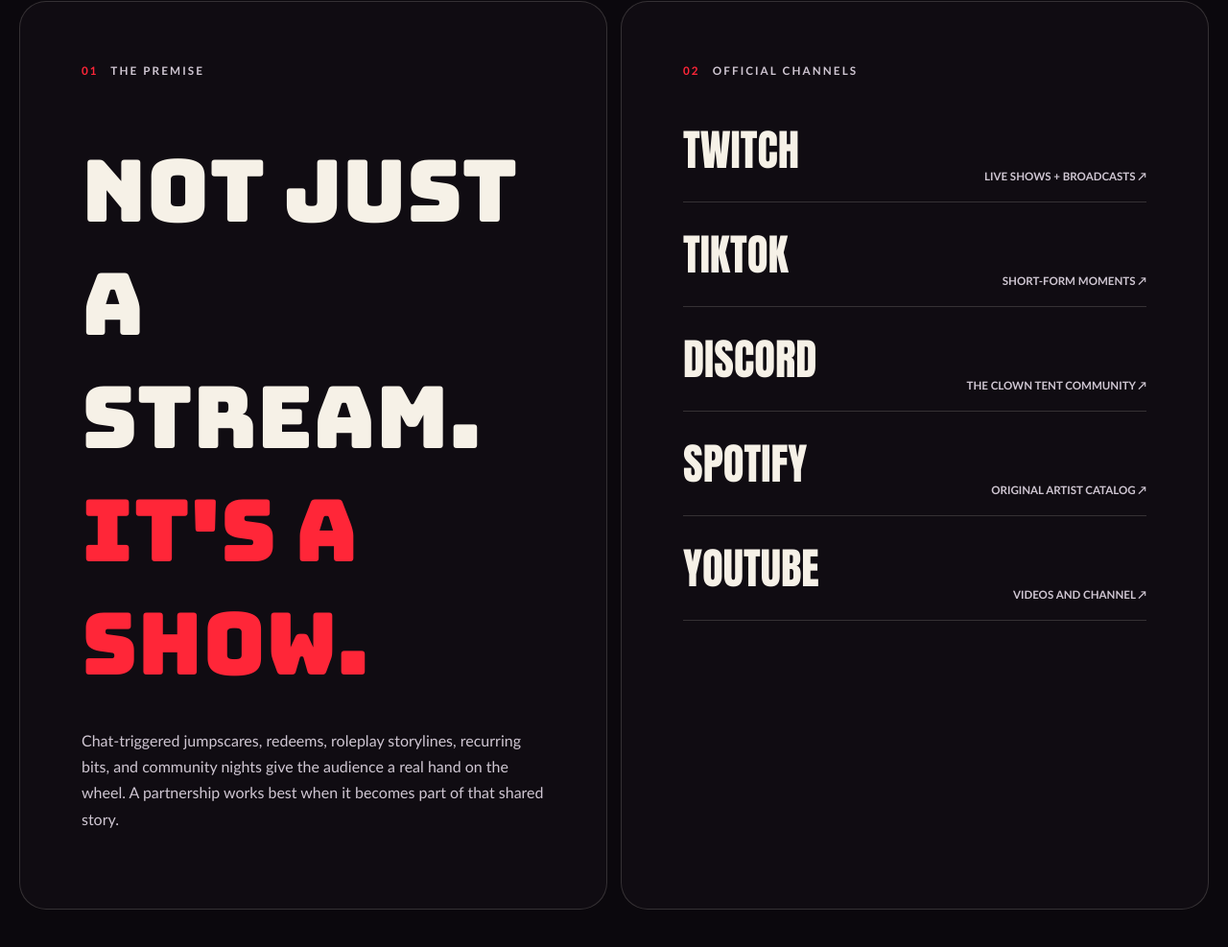
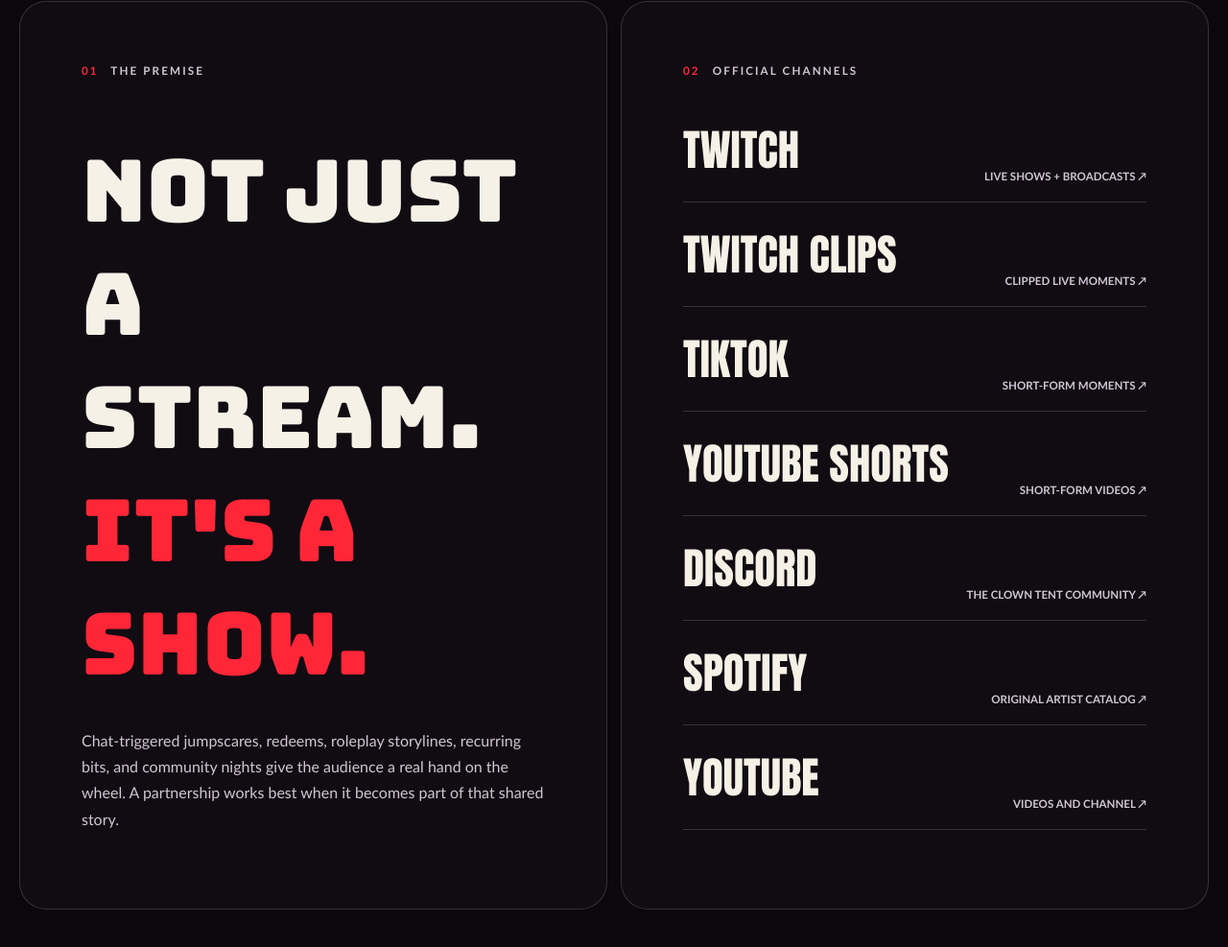
Before and after one commit to Smabblez/smabblez.github.io, a website: page media-kit.html in a window 1280 px wide. Shown: the part 1304-2291 px from the top of the page at 96% size. Drawn offline with Linux system fonts and the light colour scheme.

Commit message:
Add clip routes to media kit

```diff
--- a/media-kit.html
+++ b/media-kit.html
@@ -98,7 +98,9 @@
       <div class="kit-panel kit-platforms">
         <p class="kicker"><span>02</span> Official channels</p>
         <a href="https://www.twitch.tv/smabblez" target="_blank" rel="noreferrer"><strong>Twitch</strong><span>Live shows + broadcasts ↗</span></a>
+        <a href="https://www.twitch.tv/smabblez/clips?range=all" data-content="twitchClips" target="_blank" rel="noreferrer"><strong>Twitch Clips</strong><span>Clipped live moments ↗</span></a>
         <a href="https://www.tiktok.com/@Smabblez" target="_blank" rel="noreferrer"><strong>TikTok</strong><span>Short-form moments ↗</span></a>
+        <a href="https://www.youtube.com/@Smabblez/shorts" data-content="youtubeShorts" target="_blank" rel="noreferrer"><strong>YouTube Shorts</strong><span>Short-form videos ↗</span></a>
         <a href="https://discord.gg/5edKN6cw2K" target="_blank" rel="noreferrer"><strong>Discord</strong><span>The Clown Tent community ↗</span></a>
         <a href="https://open.spotify.com/artist/1JiqQUYL0EA1h3jVQIRQtg" target="_blank" rel="noreferrer"><strong>Spotify</strong><span>Original artist catalog ↗</span></a>
         <a href="https://www.youtube.com/@Smabblez" target="_blank" rel="noreferrer"><strong>YouTube</strong><span>Videos and channel ↗</span></a>
--- a/scripts/validate.mjs
+++ b/scripts/validate.mjs
@@ -103,6 +103,7 @@
 check(mediaKit.includes('class="kit-brief"') && (mediaKit.match(/class="kit-brief"/g) || []).length === 1, 'Media-kit collaboration brief checklist is missing.');
 check(mediaKit.includes('data-print-kit') && mediaKit.includes('src="media-kit.js?v=20260723a"') && !mediaKit.includes('onclick="window.print()"'), 'Media-kit print control must use the dedicated accessible script.');
 check(mediaKit.includes('href="#kit-contact"') && mediaKit.includes('id="kit-contact"'), 'Media-kit must expose an above-the-fold path to collaboration contact.');
+check(mediaKit.includes('https://www.twitch.tv/smabblez/clips?range=all') && mediaKit.includes('https://www.youtube.com/@Smabblez/shorts'), 'Media-kit official channels must include verified clip destinations.');
 check(existsSync(join(root, 'media-kit.js')) && readFileSync(join(root, 'scripts', 'build-site.mjs'), 'utf8').includes("'media-kit.js'"), 'Media-kit behavior script must be included in the deployment artifact.');
 check(about.includes('<title>About Smabblez | Interactive Twitch Streamer & GTA RP Creator</title>'), 'About-page SEO title is missing.');
 check(about.includes('<link rel="canonical" href="https://smabblez.github.io/about.html">') && about.includes('id="about-page-title"'), 'About-page canonical URL or H1 is missing.');
```
